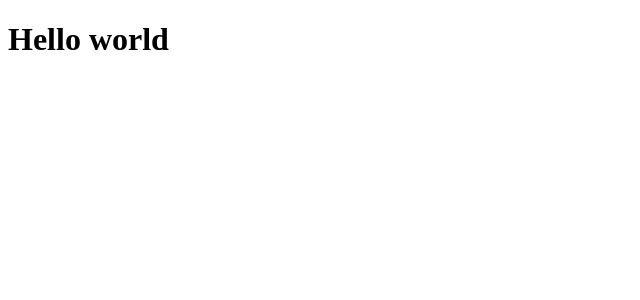
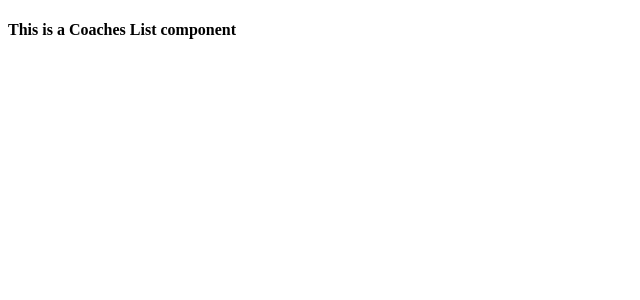
Before and after one commit to DusanR12/main-prj-01-starting-setup, a Vue app: page /coaches in a window 1280 px wide. Before the commit this address had no page. Shown: the top 300 px of the page, without its empty margins (0-640 px from the left). Built offline with nearby package versions, Linux system fonts and the light colour scheme.

Commit message:
wiring up components to routes

```diff
--- a/src/App.vue
+++ b/src/App.vue
@@ -1,3 +1,3 @@
 <template>
-    <h1>Hello world</h1>
+    <router-view></router-view>
 </template>
--- /dev/null
+++ b/src/pages/ErrorPage.vue
@@ -0,0 +1,3 @@
+<template>
+    <h4>Custom Error page</h4>
+</template>
--- /dev/null
+++ b/src/pages/coaches/CoachDetails.vue
@@ -0,0 +1,3 @@
+<template>
+    <h4>This is a <b>Coach Details</b> component</h4>
+</template>
--- /dev/null
+++ b/src/pages/coaches/CoachRegistration.vue
@@ -0,0 +1,3 @@
+<template>
+    <h4>This is a <b>Registration</b> component</h4>
+</template>
--- /dev/null
+++ b/src/pages/coaches/CoachesList.vue
@@ -0,0 +1,3 @@
+<template>
+    <h4>This is a <b>Coaches List</b> component</h4>
+</template>
--- /dev/null
+++ b/src/pages/requests/ContactCoach.vue
@@ -0,0 +1,3 @@
+<template>
+    <h4>This is a <b>Contact Coach</b> component</h4>
+</template>
--- /dev/null
+++ b/src/pages/requests/RequestsReceived.vue
@@ -0,0 +1,3 @@
+<template>
+    <h4>This is a <b>Requests</b> component</h4>
+</template>
```
Also changed, not shown: src/pages/coaches/RegisterPage.vue (added, +12 -0 lines), src/router.js (+12 -6 lines).
